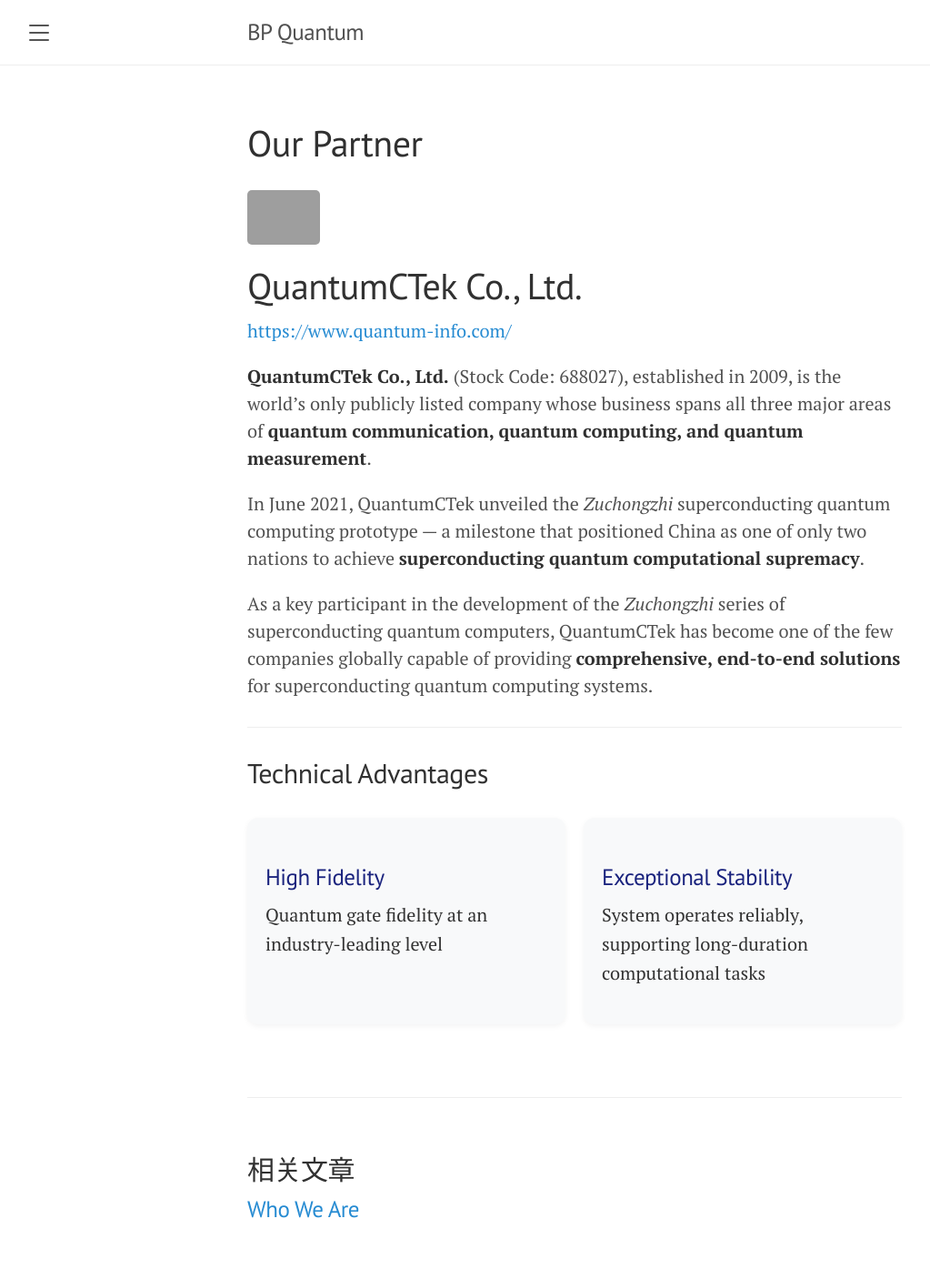
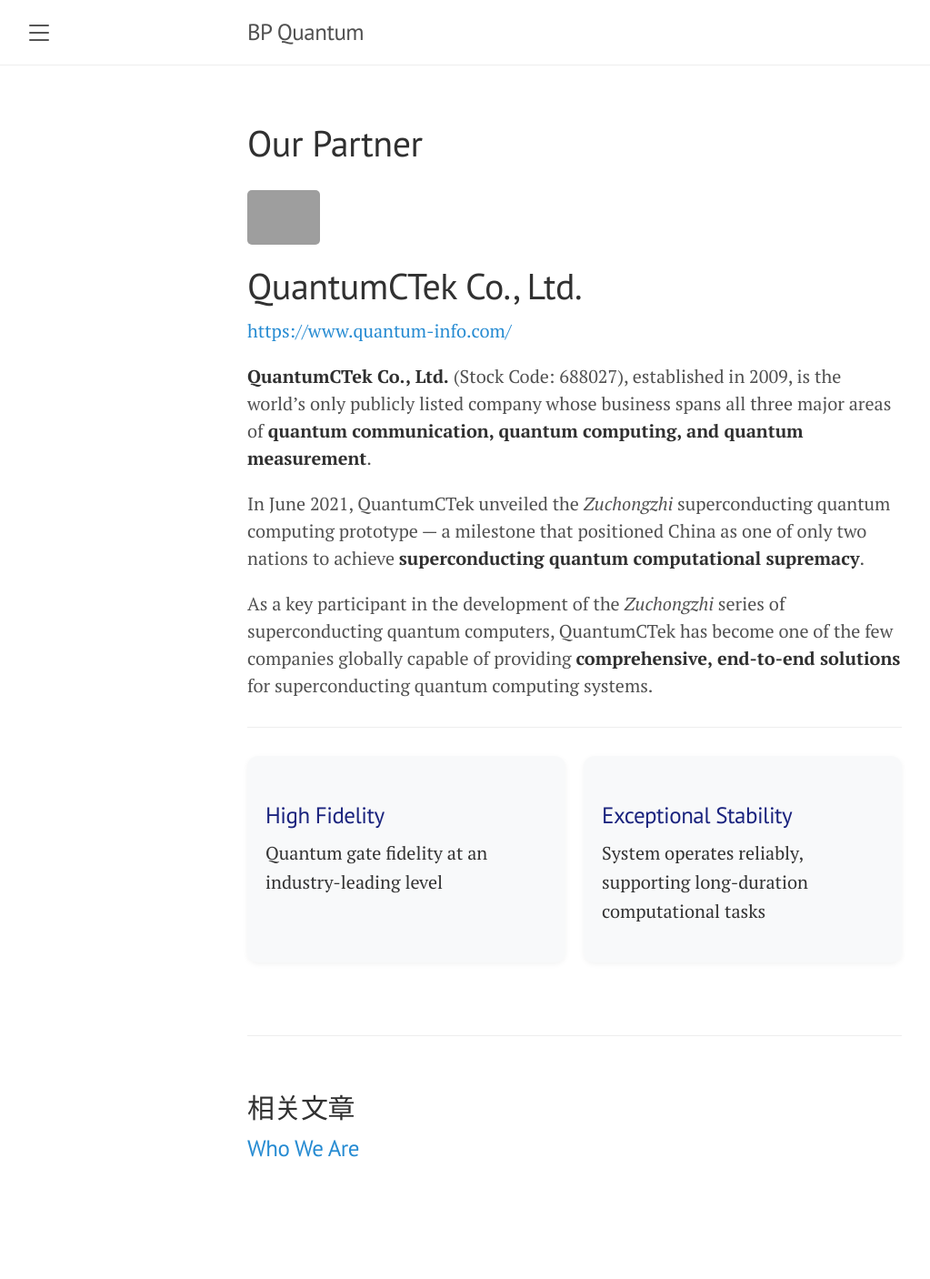
Before and after one commit to WENXINXU-quantum/BPtech, a Jekyll site: the page built from _posts/2025-10-23-product.md, in a window 1280 px wide. Shown: the whole page at 91% size, without its empty margins (8-1031 px from the left). Built offline with Jekyll 4.4.1, drawn with Linux system fonts in a browser that asks for light colours; after the commit the page ends 1338 px from its top, so only the background shows below that; grey boxes are pictures that could not be loaded.

Commit message:
Update 2025-10-23-product.md

```diff
--- a/_posts/2025-10-23-product.md
+++ b/_posts/2025-10-23-product.md
@@ -14,7 +14,6 @@
 
 ---
 
-## Technical Advantages
 
 <div class="features">
   <div class="feature-item">
```
